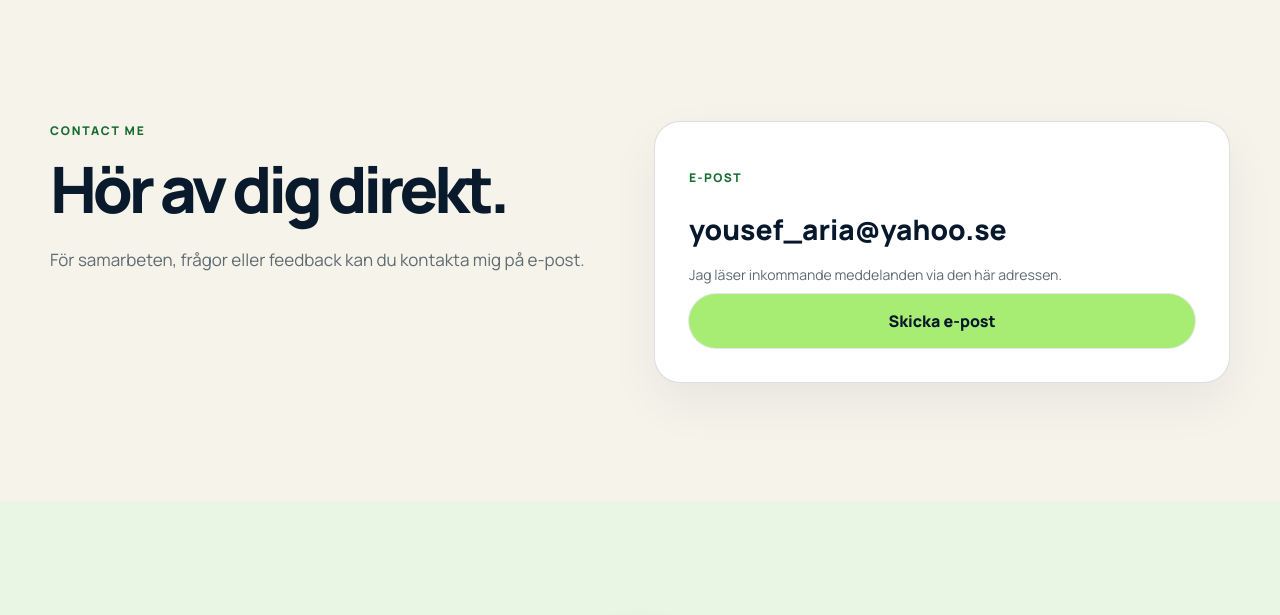
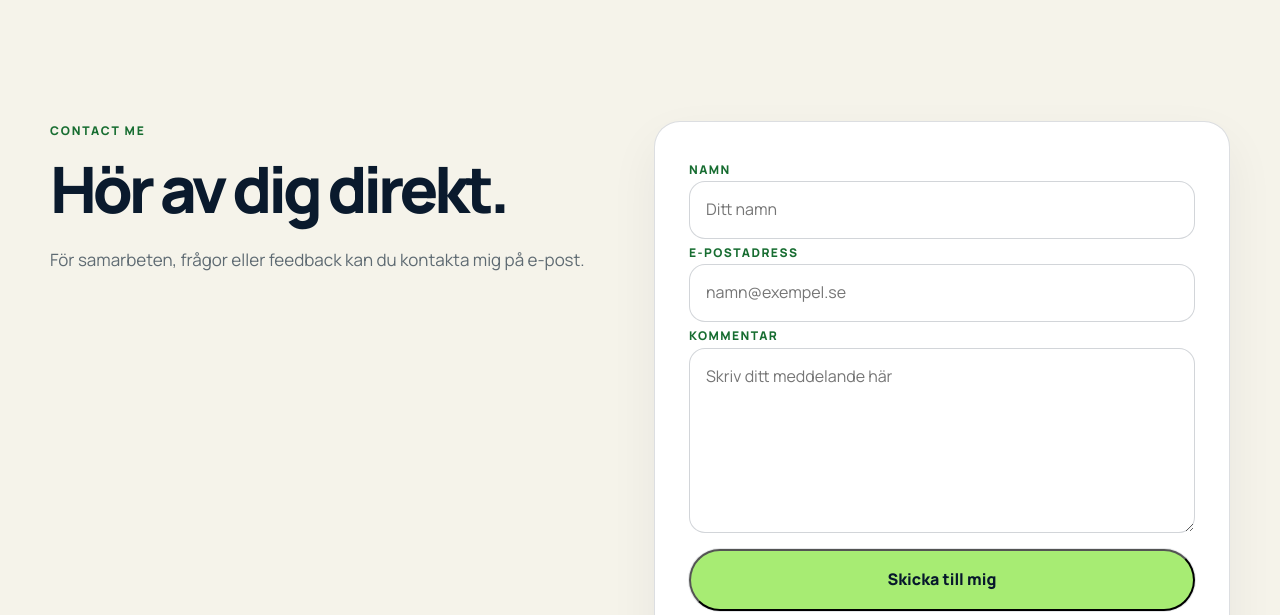
Before and after one commit to YousefAria/SparVision, a plain HTML site: page index.html in a window 1280 px wide. Shown: the part 4570-5185 px from the top of the page. Drawn offline with Linux system fonts and the light colour scheme.

Commit message:
feat: add contact form fields

```diff
--- a/index.html
+++ b/index.html
@@ -220,12 +220,19 @@
           <p>För samarbeten, frågor eller feedback kan du kontakta mig på e-post.</p>
         </div>
 
-        <div class="contact-card">
-          <p class="contact-label">E-post</p>
-          <a class="contact-email" href="mailto:yousef_aria@yahoo.se">yousef_aria@yahoo.se</a>
-          <p class="contact-note">Jag läser inkommande meddelanden via den här adressen.</p>
-          <a class="button button-primary" href="mailto:yousef_aria@yahoo.se">Skicka e-post</a>
-        </div>
+        <form class="contact-card contact-form" action="mailto:yousef_aria@yahoo.se" method="post" enctype="text/plain">
+          <label for="contact-name">Namn</label>
+          <input id="contact-name" name="name" type="text" placeholder="Ditt namn" autocomplete="name" required>
+
+          <label for="contact-email">E-postadress</label>
+          <input id="contact-email" name="email" type="email" placeholder="namn@exempel.se" autocomplete="email" required>
+
+          <label for="contact-message">Kommentar</label>
+          <textarea id="contact-message" name="message" rows="6" placeholder="Skriv ditt meddelande här" required></textarea>
+
+          <button class="button button-primary button-large" type="submit">Skicka till mig</button>
+          <p class="contact-note">När du skickar öppnas ditt e-postprogram och meddelandet går till yousef_aria@yahoo.se.</p>
+        </form>
       </div>
     </section>
 
```
